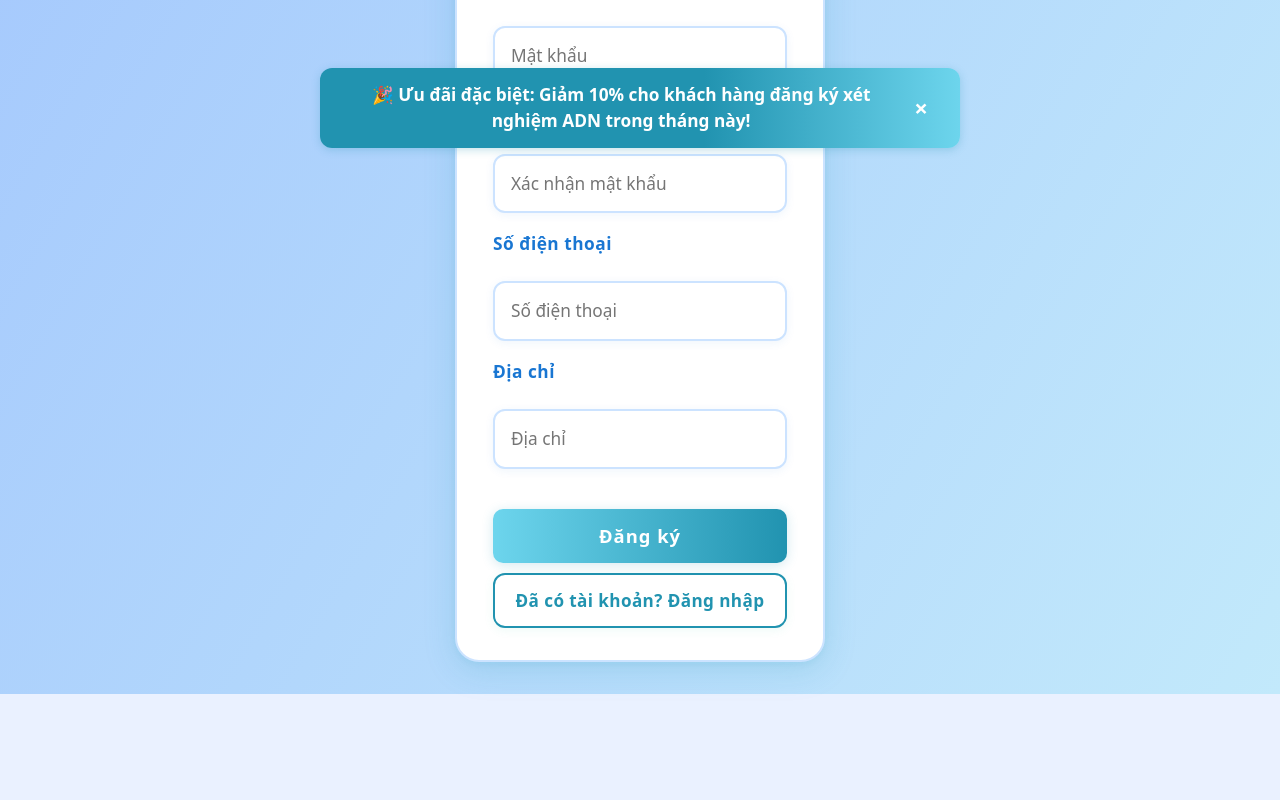
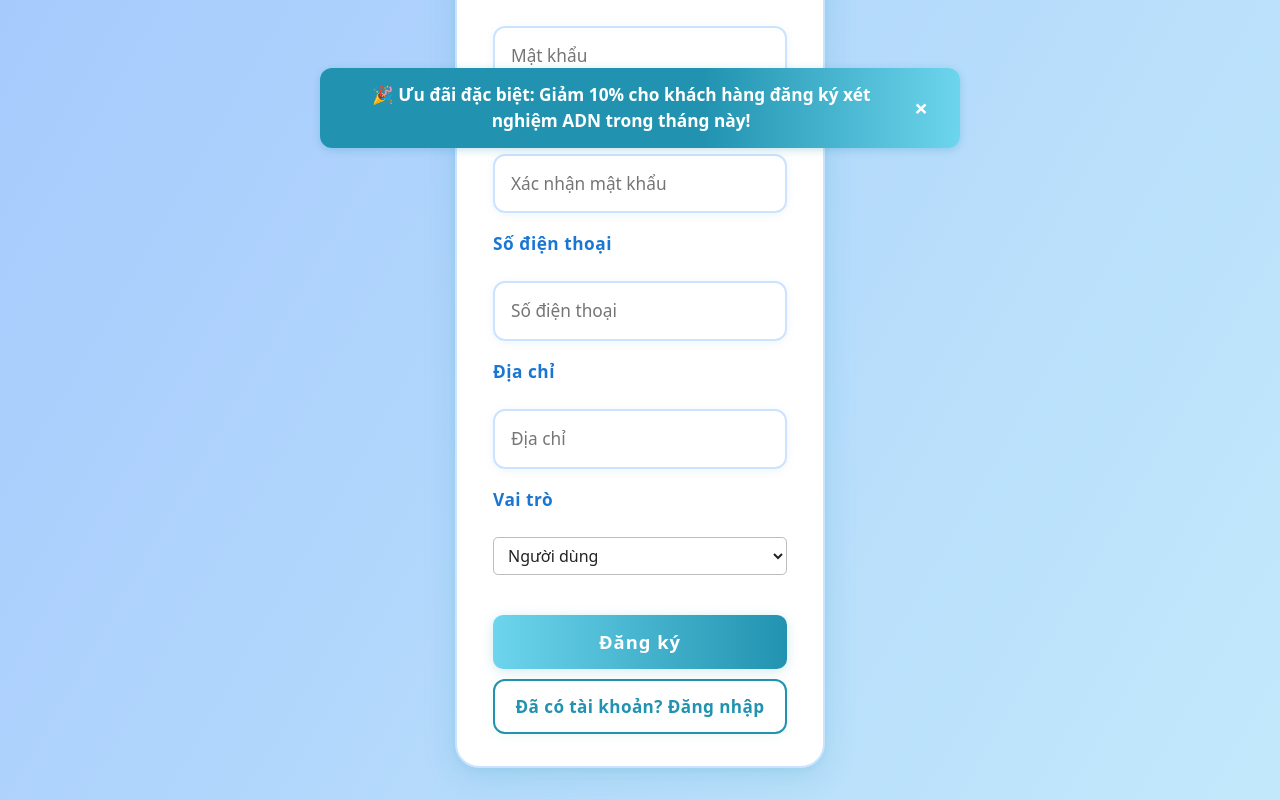
Before and after one commit to Phamphuong2004/SWP391_Group03, a React (Vite) app in the folder Front_end/: page /register in a window 1280 px wide. Shown: the part 620-1420 px from the top of the page. Before the commit the page ends 1314 px from the top, so only its background shows below. Built offline with nearby package versions, Linux system fonts and the light colour scheme.

Commit message:
commit FE

```diff
--- a/Front_end/package.json
+++ b/Front_end/package.json
@@ -1,5 +1,5 @@
 {
-  "name": "lab01",
+  "name": "SWP391_Group03",
   "private": true,
   "version": "0.0.0",
   "type": "module",
--- a/Front_end/src/register/Register.jsx
+++ b/Front_end/src/register/Register.jsx
@@ -12,6 +12,7 @@ export default function Register() {
     confirmPassword: "",
     phone: "",
     address: "",
+    role: "USER",
   });
   const [isLoading, setIsLoading] = useState(false);
   const [error, setError] = useState("");
@@ -125,6 +126,17 @@ export default function Register() {
               value={form.address}
               required
             />
+            <label>Vai trò</label>
+            <select
+              name="role"
+              value={form.role}
+              onChange={handleChange}
+              required
+            >
+              <option value="USER">Người dùng</option>
+              <option value="ADMIN">Quản trị viên</option>
+              <option value="MANAGER">Quản lý</option>
+            </select>
             {error && (
               <div style={{ color: "red", marginBottom: 8 }}>{error}</div>
             )}
```
Also changed, not shown: 1 other file (tests, documents, lock files or other folders).
